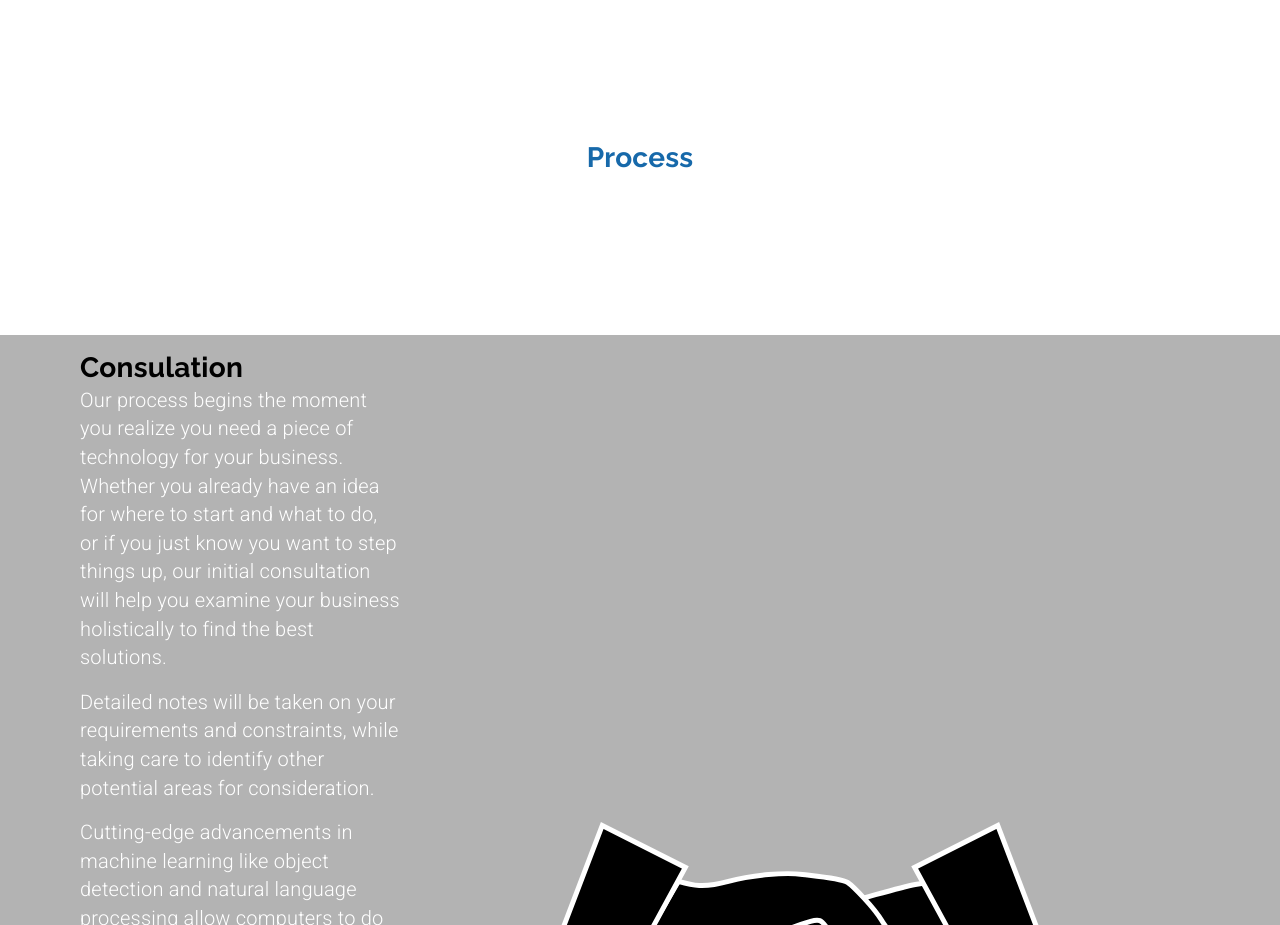
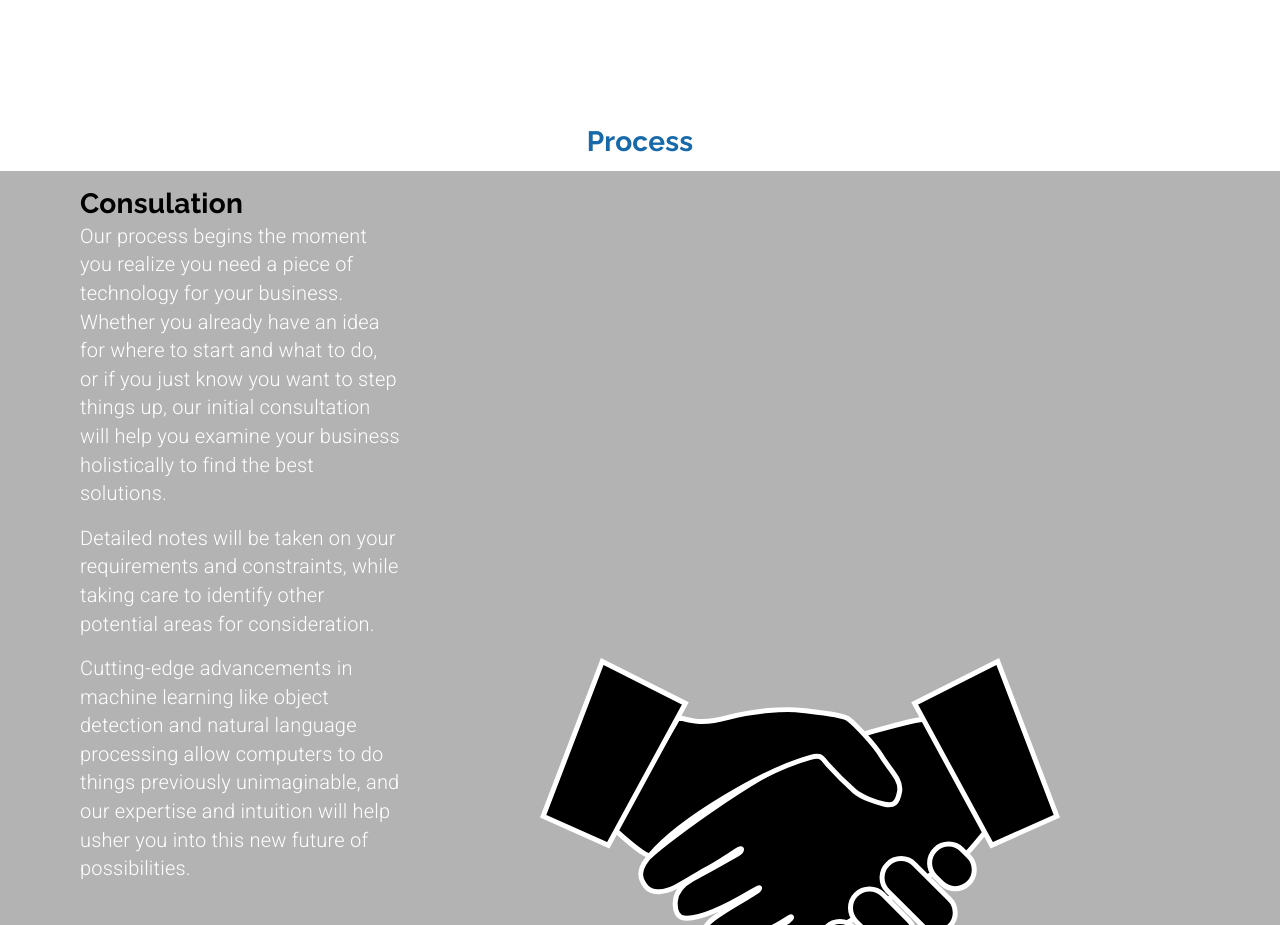
Before and after one commit to samandar-boymurodov/Arc-Development, a React (Create React App) app: page /revolution in a window 1280 px wide. Shown: the part 2320-3245 px from the top of the page. Built offline with nearby package versions, Linux system fonts and the light colour scheme.

Commit message:
align fixed

```diff
--- a/src/components/Revolution.js
+++ b/src/components/Revolution.js
@@ -28,12 +28,12 @@ const useStyles = makeStyles(theme => ({
     }
 }))
 
-export const Revolution = function() {
+export const Revolution = function () {
     const classes = useStyles()
     const theme = useTheme()
 
     const matchesMD = useMediaQuery(theme.breakpoints.down("md"))
-    return(
+    return (
         <>
             <Grid
                 container
@@ -155,9 +155,11 @@ export const Revolution = function() {
                     </Grid>
                 </Grid>
                 <Grid
-                    className={classes.mainContainer}
                     item
                     container
+                    style={{
+                        marginBottom: "0.75rem"
+                    }}
                     justify="center">
                     <Grid item>
                         <Typography variant="h4" color="primary">
@@ -181,24 +183,24 @@ export const Revolution = function() {
                             maxWidth: "20rem"
                         }}>
                         <Grid item>
-                                <Typography variant="h4" style={{color: "#000"}}>
+                            <Typography variant="h4" style={{ color: "#000" }}>
                                 Consulation
                                 </Typography>
                         </Grid>
                         <Grid item>
                             <Typography variant="body2"
                                 paragraph
-                                    style={{color: "#fff"}}>
+                                style={{ color: "#fff" }}>
                                 Our process begins the moment you realize you need a piece of technology for your business. Whether you already have an idea for where to start and what to do, or if you just know you want to step things up, our initial consultation will help you examine your business holistically to find the best solutions.
                                 </Typography>
                             <Typography variant="body2"
                                 paragraph
-                                    style={{color: "#fff"}}>
+                                style={{ color: "#fff" }}>
                                 Detailed notes will be taken on your requirements and constraints, while taking care to identify other potential areas for consideration.
                                 </Typography>
                             <Typography variant="body2"
                                 paragraph
-                                    style={{color: "#fff"}}>
+                                style={{ color: "#fff" }}>
                                 Cutting-edge advancements in machine learning like object detection and natural language processing allow computers to do things previously unimaginable, and our expertise and intuition will help usher you into this new future of possibilities.
                                 </Typography>
                         </Grid>
```
Lines whose indentation alone changed are shown as unchanged.
